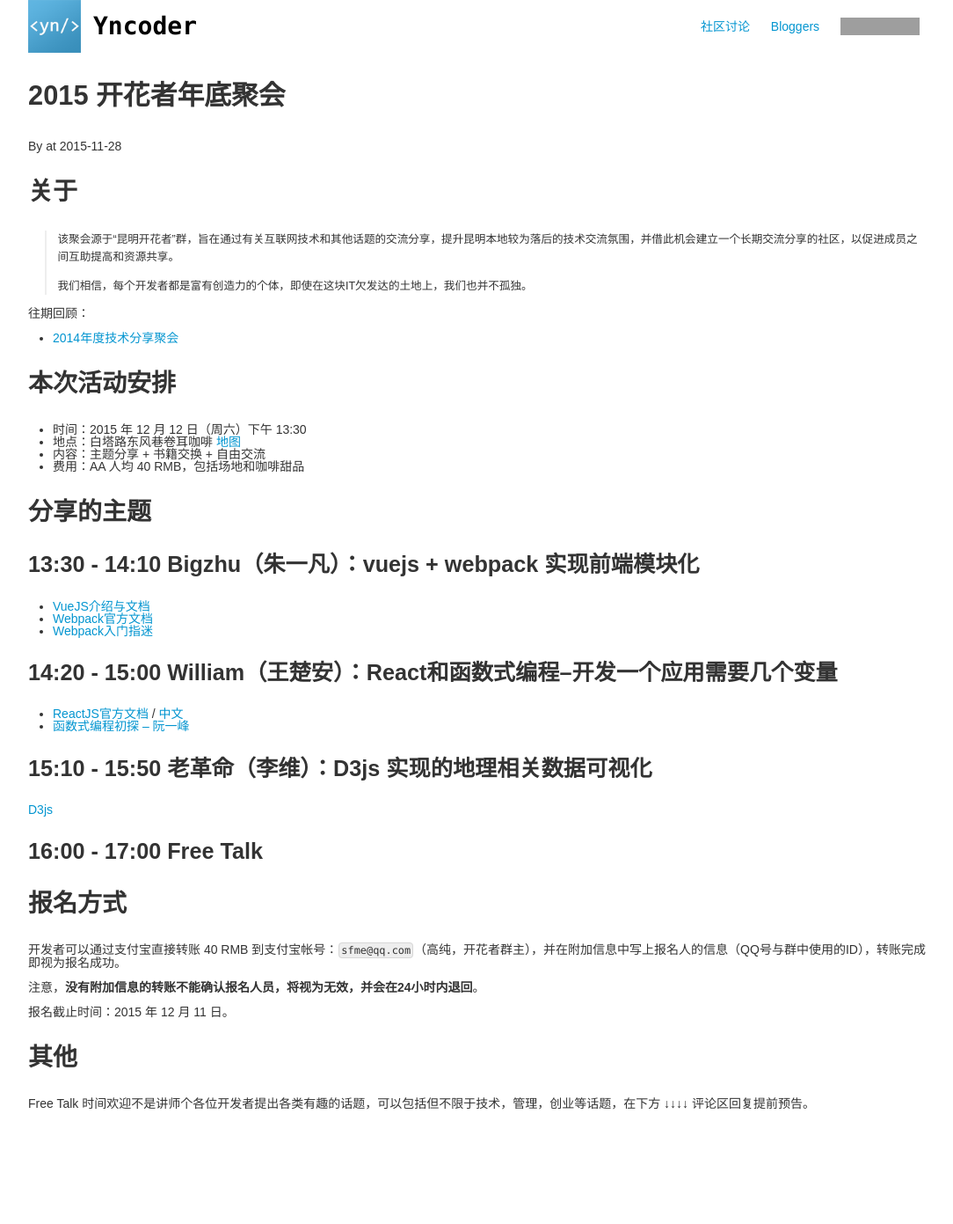
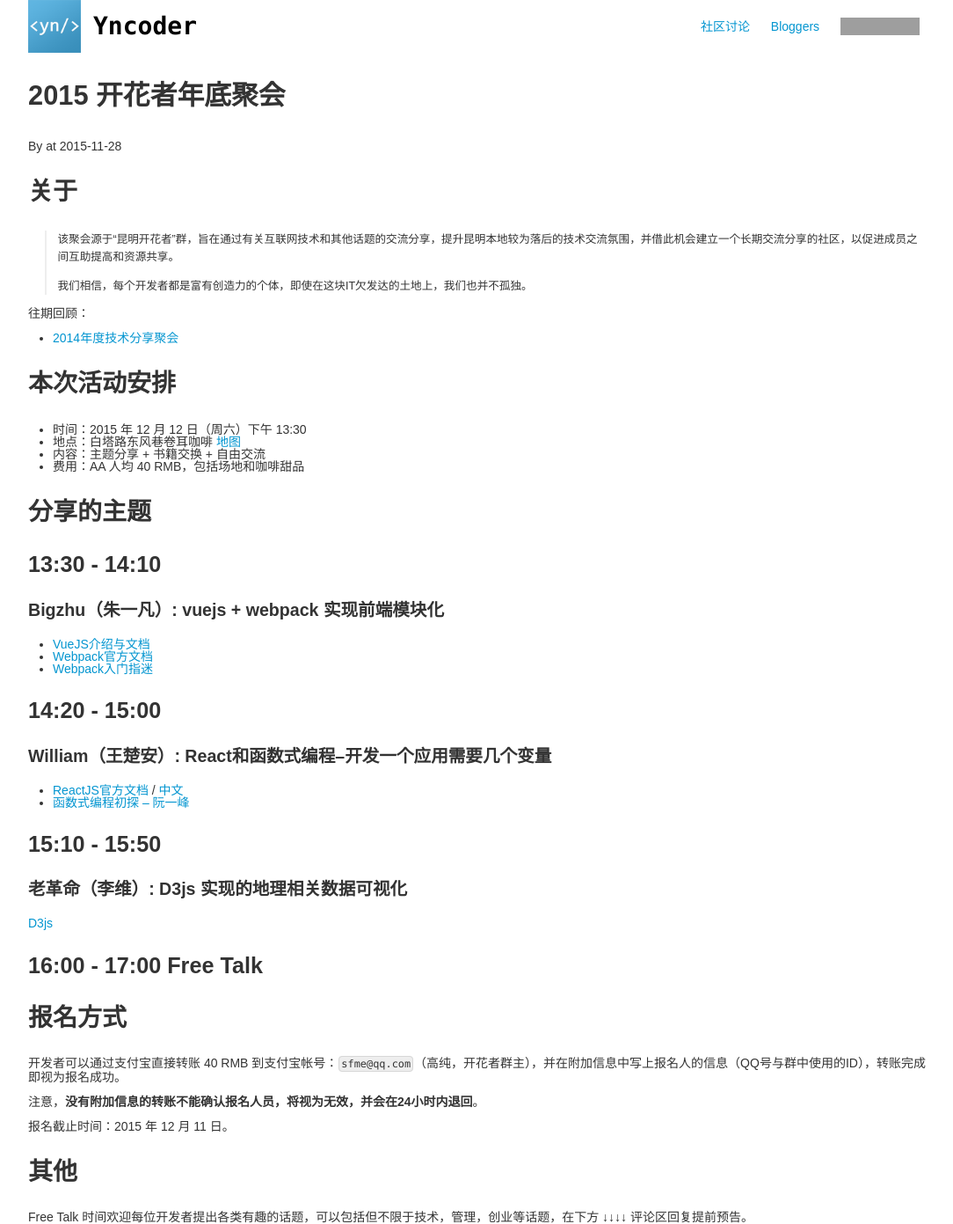
Before and after one commit to yncoder/yncoder.github.io, a Jekyll site: the page built from _posts/2015-11-28-2015-year-end-party.md, in a window 1280 px wide. Shown: the whole page at 88% size, without its empty margins (96-1180 px from the left). Built offline with Jekyll 4.4.1, drawn with Linux system fonts in a browser that asks for light colours; nearby versions of some CDN libraries; comment, search, counter and statistics services are not loaded; before the commit the page ends 1262 px from its top, so only the background shows below that; grey boxes are pictures that could not be loaded.

Commit message:
Fix style.

```diff
--- a/_posts/2015-11-28-2015-year-end-party.md
+++ b/_posts/2015-11-28-2015-year-end-party.md
@@ -27,19 +27,25 @@
 分享的主题
 ----------
 
-### 13:30 - 14:10 Bigzhu（朱一凡）：vuejs + webpack 实现前端模块化
+### 13:30 - 14:10
+
+##### Bigzhu（朱一凡）: vuejs + webpack 实现前端模块化
 
 * [VueJS介绍与文档](http://cn.vuejs.org/)
 * [Webpack官方文档](https://webpack.github.io/docs/)
 * [Webpack入门指迷](http://segmentfault.com/a/1190000002551952)
 
-### 14:20 - 15:00 William（王楚安）：React和函数式编程--开发一个应用需要几个变量
+### 14:20 - 15:00
+
+##### William（王楚安）: React和函数式编程--开发一个应用需要几个变量
 
 * [ReactJS官方文档](https://facebook.github.io/react/docs/getting-started.html)
 / [中文](http://reactjs.cn/react/docs/getting-started.html)
 * [函数式编程初探 -- 阮一峰](http://www.ruanyifeng.com/blog/2012/04/functional_programming.html)
 
-### 15:10 - 15:50 老革命（李维）：D3js 实现的地理相关数据可视化 ####
+### 15:10 - 15:50
+
+##### 老革命（李维）: D3js 实现的地理相关数据可视化
 
 [D3js](http://d3js.org/)
 
@@ -57,4 +63,4 @@
 其他
 ----------
 
-Free Talk 时间欢迎不是讲师个各位开发者提出各类有趣的话题，可以包括但不限于技术，管理，创业等话题，在下方 ↓↓↓↓ 评论区回复提前预告。
+Free Talk 时间欢迎每位开发者提出各类有趣的话题，可以包括但不限于技术，管理，创业等话题，在下方 ↓↓↓↓ 评论区回复提前预告。
```
